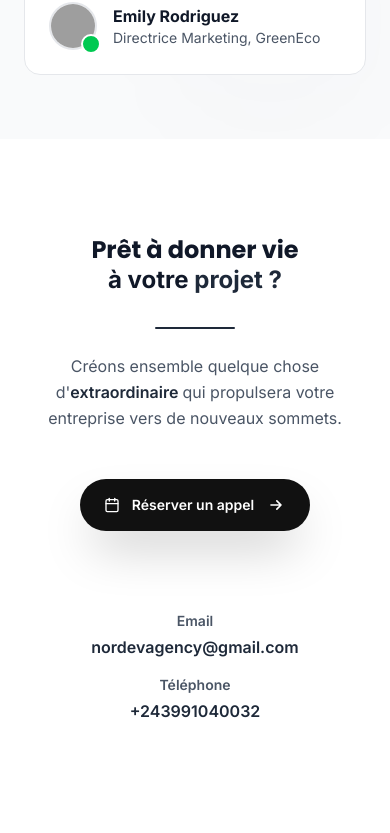
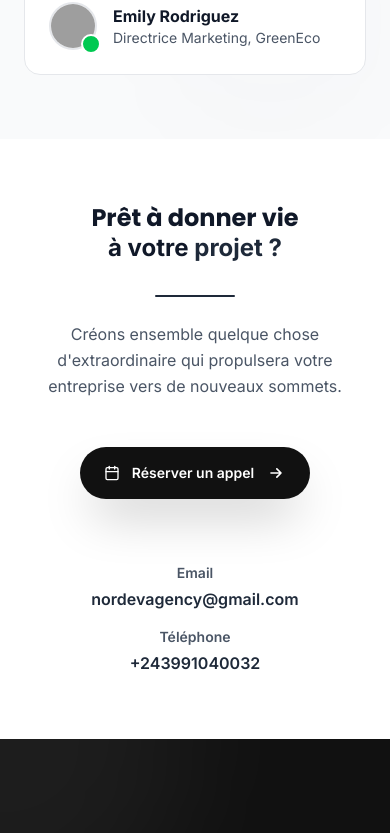
Before and after one commit to freddymk313/nordevagency, a Next.js app: page / in a window 390 px wide. Shown: the part 5060-5893 px from the top of the page. Built offline with nearby package versions, Linux system fonts and the light colour scheme; grey boxes are pictures that could not be loaded.

Commit message:
final cta space

```diff
--- a/components/FinalCTA.tsx
+++ b/components/FinalCTA.tsx
@@ -2,7 +2,7 @@ import { ArrowRight, Calendar, Phone } from "lucide-react";
 
 const FinalCTA = () => {
   return (
-    <section id="contact" className="py-24 bg-white relative overflow-hidden">
+    <section id="contact" className="py-16 md:py-24 bg-white relative overflow-hidden">
       <div className="container mx-auto px-6 relative z-10">
         <div className="max-w-4xl mx-auto text-center">
           {/* Titre principal */}
@@ -17,12 +17,12 @@ const FinalCTA = () => {
 
           {/* Description */}
           <p className="text-base text-gray-600 mb-12 max-w-2xl mx-auto leading-relaxed">
-            Créons ensemble quelque chose d'<span className="text-gray-800 font-semibold">extraordinaire </span>
+            Créons ensemble quelque chose d'<span className="">extraordinaire </span>
             qui propulsera votre entreprise vers de nouveaux sommets.
           </p>
 
           {/* Boutons d'action principaux */}
-          <div className="flex flex-col sm:flex-row gap-4 justify-center items-center mb-12">
+          <div className="flex flex-col sm:flex-row gap-4 justify-center items-center mb-8 md:mb-12">
             <button className="group bg-[#111111] text-white px-6 py-4 rounded-full hover:bg-gray-900 transition-all duration-300 font-semibold text-sm shadow-2xl hover:shadow-3xl transform hover:-translate-y-1 flex items-center gap-3">
               <Calendar className="w-4 h-4" />
               Réserver un appel
@@ -39,7 +39,7 @@ const FinalCTA = () => {
           </div>
 
           {/* Informations de contact secondaires */}
-          <div className="*bg-white/80 *backdrop-blur-sm *border border-gray-200 *rounded-2xl p-8 max-w-md mx-auto *shadow-lg">
+          <div className="*bg-white/80 *backdrop-blur-sm border-gray-200 *rounded-2xl pt-8 max-w-md mx-auto *shadow-lg">
             <div className="space-y-4 text-center">
               <div>
                 <div className="text-sm font-semibold text-gray-600 mb-1">Email</div>
```
